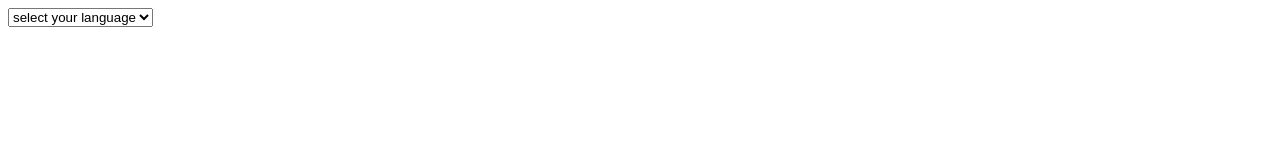
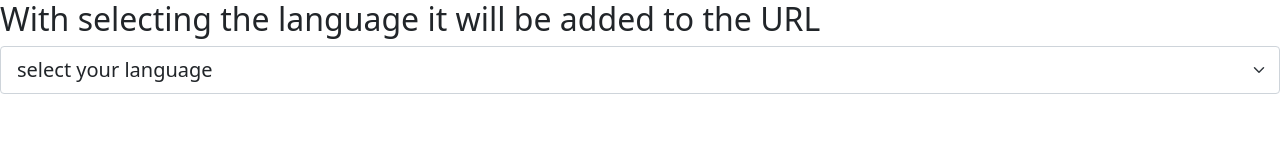
Before and after one commit to navanes/Add-queryParam-To-Url, a plain HTML site: page index.html in a window 1280 px wide. Drawn offline with nearby package versions, Linux system fonts and the light colour scheme.

Commit message:
minor changes

```diff
--- /dev/null
+++ b/app.js
@@ -0,0 +1,88 @@
+/* let baseUrl = `file:///C:/JS/GetUrlParameters/index.html`;
+ let sortOrder;
+ let pageCount;
+ function getParameter( parameterName ) {
+   //let parameters = new URLSearchParams(window.location.search);
+   let myPath = window.location.href;
+   let selectedValue = document.getElementById('list').value;
+   let searchRequest = new XMLHttpRequest();
+   console.log(searchRequest);
+   searchRequest.open('GET', `${myPath}selectedLanguage/?query=${selectedValue}`);
+   //mypath.append(selectedValue);
+
+   console.log(myPath);
+  /!* return parameters.get(parameterName);*!/
+ }*/
+/*    function getSelectedValue() {
+
+      let selectedValue = document.getElementById('list').value;
+      return selectedValue;
+    }*/
+
+/* function insertParam(key, value) {
+
+   key = encodeURIComponent(key);
+   value = encodeURIComponent(getSelectedValue());
+
+   // kvp looks like ['key1=value1', 'key2=value2', ...]
+   let kvp = document.location.search.substr(1).split('&');
+   let i=0;
+
+   for(i; i<kvp.length; i++){
+     if (kvp[i].startsWith(key + '=')) {
+       let pair = kvp[i].split('=');
+       pair[1] = value;
+       kvp[i] = pair.join('=');
+       break;
+     }
+   }
+
+   if(i >= kvp.length){
+     kvp[kvp.length] = [key,value].join('=');
+   }
+
+   // can return this or...
+   let params = kvp.join('&');
+
+   // reload page with new params
+   document.location.search = params;
+ }*/
+/*function selecteditem() {
+    let selMovType = document.getElementById('querySelect');
+    let selectedItem = sessionStorage.getItem('SelectedItem');
+
+    if (selectedItem) {
+        selMovType.value = selectedItem;
+    }
+}*/
+function urlParam(){
+    let val = $('#querySelect').val();
+    console.log(val);
+    let pag = window.location.pathname;
+    let url = window.location.search;
+    url = url.replace("?", "").split("&"); // Clean up the URL, and create an array with each query parameter
+
+    let n = 0;
+    for (let count = 0; count < url.length; count++) {
+        if (!url[count].indexOf("Log")) { // Figure out if if/where the language is set in the array, then break out
+            n = count;
+            break;
+        }
+    }
+
+    if (n !=0) {
+        url.splice(n,1); // If the Currency was set, remove it from the array
+    }
+
+    let len = url.length;
+    let newUrl = url.join("&");
+
+    if (len > 0) {
+        newUrl = pag + "?" + newUrl + "&Log=" + val;
+    } else {
+        newUrl = pag + newUrl + "?Log=" + val;
+    }
+
+    window.history.pushState(null, null, newUrl); // Finished, let's go!
+
+}
--- a/index.html
+++ b/index.html
@@ -3,104 +3,21 @@
   <script type="text/JavaScript" src="http://ajax.googleapis.com/ajax/libs/jquery/1.10.1/jquery.min.js" ></script>
   <title>Get URL Parameter</title>
   <meta charset="UTF-8">
-  <script>
-   /* let baseUrl = `file:///C:/JS/GetUrlParameters/index.html`;
-    let sortOrder;
-    let pageCount;
-    function getParameter( parameterName ) {
-      //let parameters = new URLSearchParams(window.location.search);
-      var myPath = window.location.href;
-      var selectedValue = document.getElementById('list').value;
-      let searchRequest = new XMLHttpRequest();
-      console.log(searchRequest);
-      searchRequest.open('GET', `${myPath}selectedLanguage/?query=${selectedValue}`);
-      //mypath.append(selectedValue);
+  <link rel="stylesheet" href="style.css">
+  <link href="https://cdn.jsdelivr.net/npm/bootstrap@5.0.2/dist/css/bootstrap.min.css" rel="stylesheet" integrity="sha384-EVSTQN3/azprG1Anm3QDgpJLIm9Nao0Yz1ztcQTwFspd3yD65VohhpuuCOmLASjC" crossorigin="anonymous">
+  <script src="https://cdn.jsdelivr.net/npm/bootstrap@5.0.2/dist/js/bootstrap.bundle.min.js" integrity="sha384-MrcW6ZMFYlzcLA8Nl+NtUVF0sA7MsXsP1UyJoMp4YLEuNSfAP+JcXn/tWtIaxVXM" crossorigin="anonymous"></script>
 
-      console.log(myPath);
-     /!* return parameters.get(parameterName);*!/
-    }*/
-/*    function getSelectedValue() {
-
-      var selectedValue = document.getElementById('list').value;
-      return selectedValue;
-    }*/
-
-   /* function insertParam(key, value) {
-
-      key = encodeURIComponent(key);
-      value = encodeURIComponent(getSelectedValue());
-
-      // kvp looks like ['key1=value1', 'key2=value2', ...]
-      var kvp = document.location.search.substr(1).split('&');
-      let i=0;
-
-      for(i; i<kvp.length; i++){
-        if (kvp[i].startsWith(key + '=')) {
-          let pair = kvp[i].split('=');
-          pair[1] = value;
-          kvp[i] = pair.join('=');
-          break;
-        }
-      }
-
-      if(i >= kvp.length){
-        kvp[kvp.length] = [key,value].join('=');
-      }
-
-      // can return this or...
-      let params = kvp.join('&');
-
-      // reload page with new params
-      document.location.search = params;
-    }*/
-  function selecteditem() {
-    var selMovType = document.getElementById('querySelect');
-    var selectedItem = sessionStorage.getItem('SelectedItem');
-
-    if (selectedItem) {
-      selMovType.value = selectedItem;
-    }
-  }
-   function urlParam(){
-     var val = $('#querySelect').val(); // This should be the new CurrencyCode, extracted from a select box
-     console.log(val);
-     var pag = window.location.pathname;
-     var url = window.location.search;
-     url = url.replace("?", "").split("&"); // Clean up the URL, and create an array with each query parameter
-
-     var n = 0;
-     for (var count = 0; count < url.length; count++) {
-       if (!url[count].indexOf("Log")) { // Figure out if if/where the Currency is set in the array, then break out
-         n = count;
-         break;
-       }
-     }
-
-     if (n !=0) {
-       url.splice(n,1); // If the Currency was set, remove it from the array
-     }
-
-     var len = url.length;
-     var newUrl = url.join("&"); // Restringify the array
-
-     if (len > 0) { // Check whether or not the currency is the only parameter, then build new URL with ? or &
-       newUrl = pag + "?" + newUrl + "&Log=" + val;
-     } else {
-       newUrl = pag + newUrl + "?Log=" + val;
-     }
-
-     window.history.pushState(null, null, newUrl); // Finished, let's go!
-
-   }
-  </script>
 </head>
 <body>
-  <select id="querySelect" onchange="urlParam()">
+<h2>With selecting the language it will be added to the URL</h2>
+  <select id="querySelect" class="select-box form-select form-select-lg mb-3" onchange="urlParam()">
     <option value="">select your language</option>
     <option value="js">Javascript</option>
     <option value="php">PHP</option>
-    <option value="sharp">sharp</option>
+    <option value="sharp">Sharp</option>
     <option value="java">Java</option>
+    <option value="angular">Angular</option>
+    <option value="react">React</option>
   </select>
-
+<script src="app.js"></script>
 </body>
```
Also changed, not shown: style.css (added).
